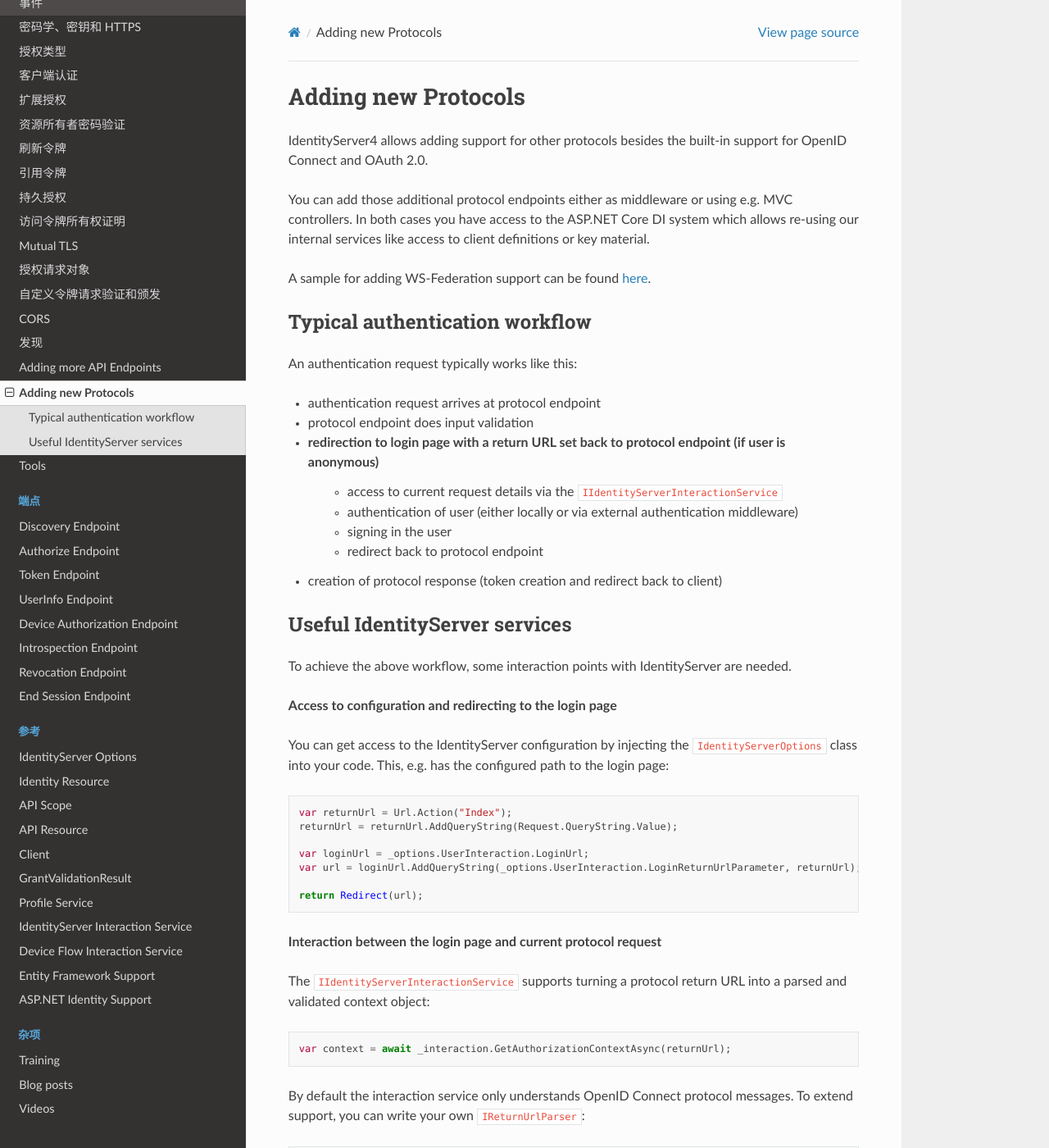
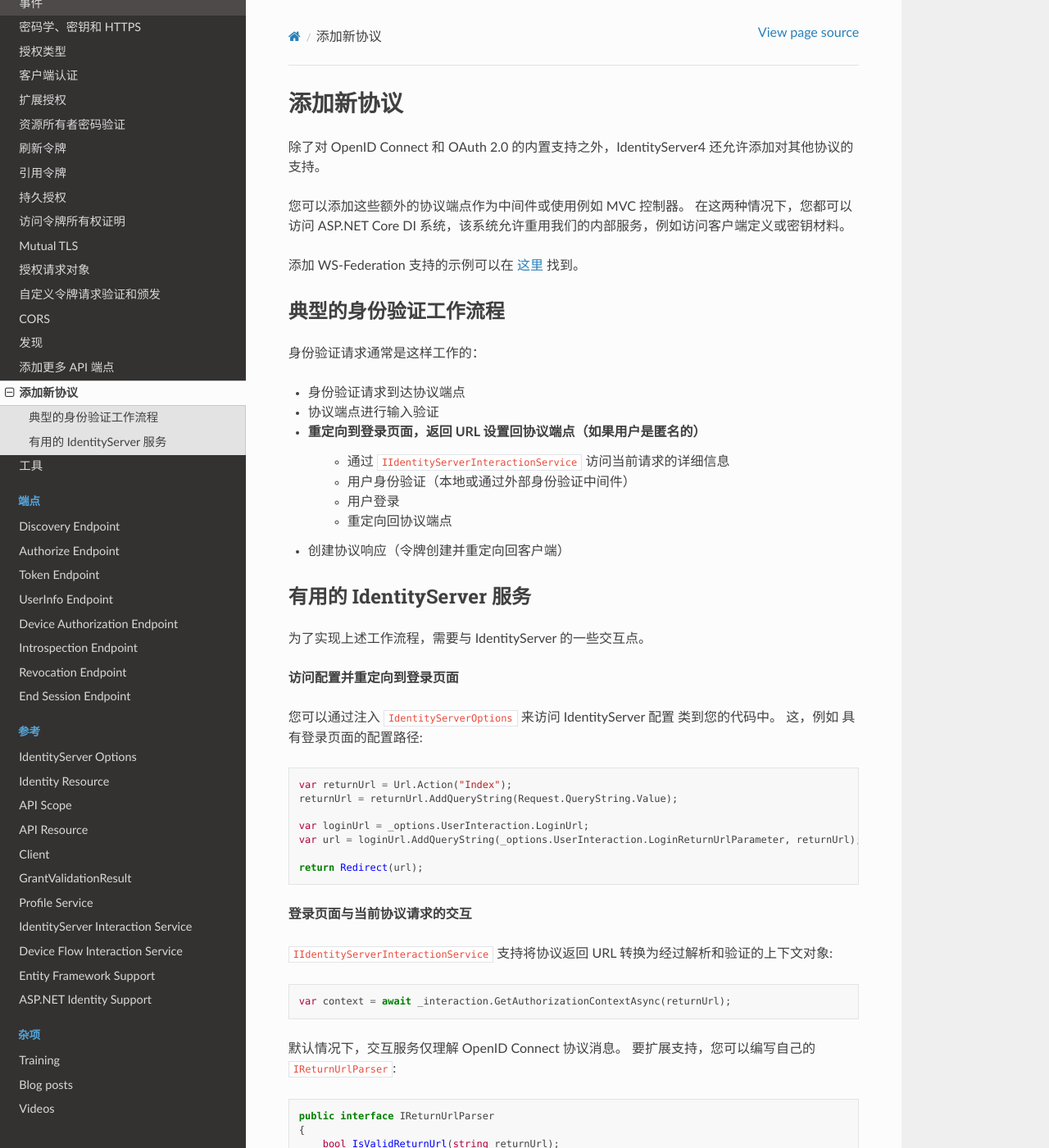
Before and after one commit to devenliu/IdentityServer4Docs, a Sphinx documentation site: the page built from zh-CN/docs/topics/add_protocols.rst, in a window 1280 px wide and 1400 px high. Shown: the whole window at 82% size. Built offline with Sphinx 7.4.7 and the Read the Docs theme 2.0.0, drawn with Linux system fonts in a browser that asks for light colours; pages that are not in the unit, such as notebooks, are missing from menus; some of the changed text lies outside the part shown.

Commit message:
增加翻译

```diff
--- a/zh-CN/docs/topics/add_protocols.rst
+++ b/zh-CN/docs/topics/add_protocols.rst
@@ -1,36 +1,34 @@
-Adding new Protocols
+添加新协议
 ====================
 
-IdentityServer4 allows adding support for other protocols besides the built-in
-support for OpenID Connect and OAuth 2.0.
+除了对 OpenID Connect 和 OAuth 2.0 的内置支持之外，IdentityServer4 还允许添加对其他协议的支持。
 
-You can add those additional protocol endpoints either as middleware or using e.g. MVC controllers.
-In both cases you have access to the ASP.NET Core DI system which allows re-using our
-internal services like access to client definitions or key material.
+您可以添加这些额外的协议端点作为中间件或使用例如 MVC 控制器。
+在这两种情况下，您都可以访问 ASP.NET Core DI 系统，该系统允许重用我们的内部服务，例如访问客户端定义或密钥材料。
 
-A sample for adding WS-Federation support can be found `here <https://github.com/IdentityServer/IdentityServer4.WsFederation>`_.
+添加 WS-Federation 支持的示例可以在 `这里 <https://github.com/IdentityServer/IdentityServer4.WsFederation>`_ 找到。
 
-Typical authentication workflow
+典型的身份验证工作流程
 ^^^^^^^^^^^^^^^^^^^^^^^^^^^^^^^
-An authentication request typically works like this:
+身份验证请求通常是这样工作的：
 
-* authentication request arrives at protocol endpoint
-* protocol endpoint does input validation
-* redirection to login page with a return URL set back to protocol endpoint (if user is anonymous)
-    * access to current request details via the ``IIdentityServerInteractionService``
-    * authentication of user (either locally or via external authentication middleware)
-    * signing in the user
-    * redirect back to protocol endpoint
-* creation of protocol response (token creation and redirect back to client)
+* 身份验证请求到达协议端点
+* 协议端点进行输入验证
+* 重定向到登录页面，返回 URL 设置回协议端点（如果用户是匿名的）
+    * 通过 ``IIdentityServerInteractionService`` 访问当前请求的详细信息
+    * 用户身份验证（本地或通过外部身份验证中间件）
+    * 用户登录
+    * 重定向回协议端点
+* 创建协议响应（令牌创建并重定向回客户端）
 
-Useful IdentityServer services
+有用的 IdentityServer 服务
 ^^^^^^^^^^^^^^^^^^^^^^^^^^^^^^
-To achieve the above workflow, some interaction points with IdentityServer are needed.
+为了实现上述工作流程，需要与 IdentityServer 的一些交互点。
 
-**Access to configuration and redirecting to the login page**
+**访问配置并重定向到登录页面**
 
-You can get access to the IdentityServer configuration by injecting the ``IdentityServerOptions``
-class into your code. This, e.g. has the configured path to the login page::
+您可以通过注入 ``IdentityServerOptions`` 来访问 IdentityServer 配置
+类到您的代码中。 这，例如 具有登录页面的配置路径::
 
     var returnUrl = Url.Action("Index");
     returnUrl = returnUrl.AddQueryString(Request.QueryString.Value);
@@ -40,15 +38,14 @@
 
     return Redirect(url);
 
-**Interaction between the login page and current protocol request**
+**登录页面与当前协议请求的交互**
 
-The ``IIdentityServerInteractionService`` supports turning a protocol return URL into a
-parsed and validated context object::
+``IIdentityServerInteractionService`` 支持将协议返回 URL 转换为经过解析和验证的上下文对象::
 
     var context = await _interaction.GetAuthorizationContextAsync(returnUrl);
 
-By default the interaction service only understands OpenID Connect protocol messages.
-To extend support, you can write your own ``IReturnUrlParser``::
+默认情况下，交互服务仅理解 OpenID Connect 协议消息。
+要扩展支持，您可以编写自己的 ``IReturnUrlParser``::
 
     public interface IReturnUrlParser
     {
@@ -56,17 +53,15 @@
         Task<AuthorizationRequest> ParseAsync(string returnUrl);
     }
 
-..and then register the parser in DI::
+..然后在DI中注册解析器::
 
     builder.Services.AddTransient<IReturnUrlParser, WsFederationReturnUrlParser>();
 
-This allows the login page to get to information like the client configuration and other
-protocol parameters.
+这允许登录页面获取诸如客户端配置和其他协议参数之类的信息。
 
-**Access to configuration and key material for creating the protocol response**
+**访问用于创建协议响应的配置和密钥材料**
 
-By injecting the ``IKeyMaterialService`` into your code, you get access to the configured
-signing credential and validation keys::
+通过将 ``IKeyMaterialService`` 注入您的代码，您可以访问配置的签名凭证和验证密钥::
 
     var credential = await _keys.GetSigningCredentialsAsync();
     var key = credential.Key as Microsoft.IdentityModel.Tokens.X509SecurityKey;
```
Also changed, not shown: zh-CN/docs/topics/add_apis.rst (+30 -30 lines), zh-CN/docs/topics/tools.rst (+5 -6 lines).
